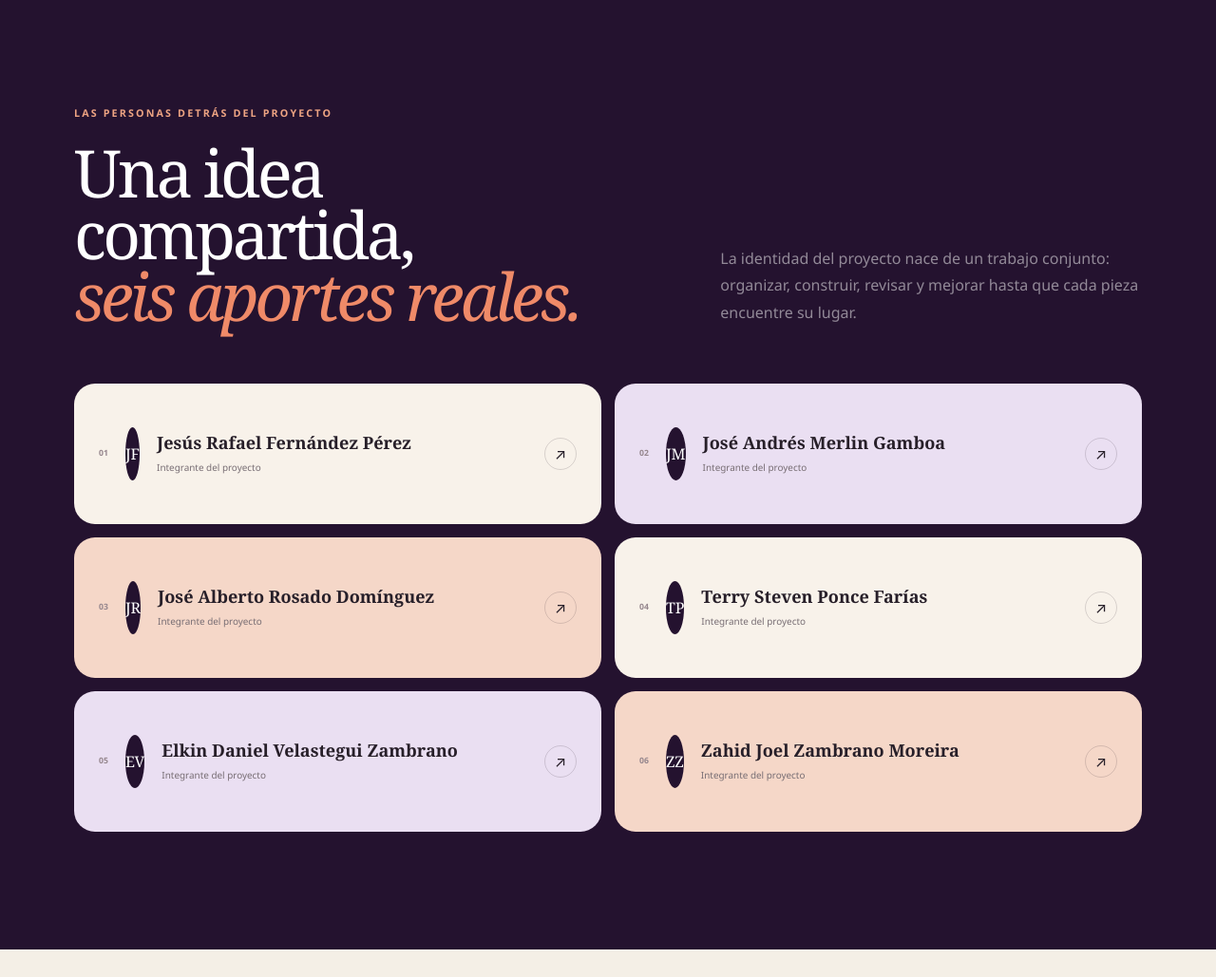
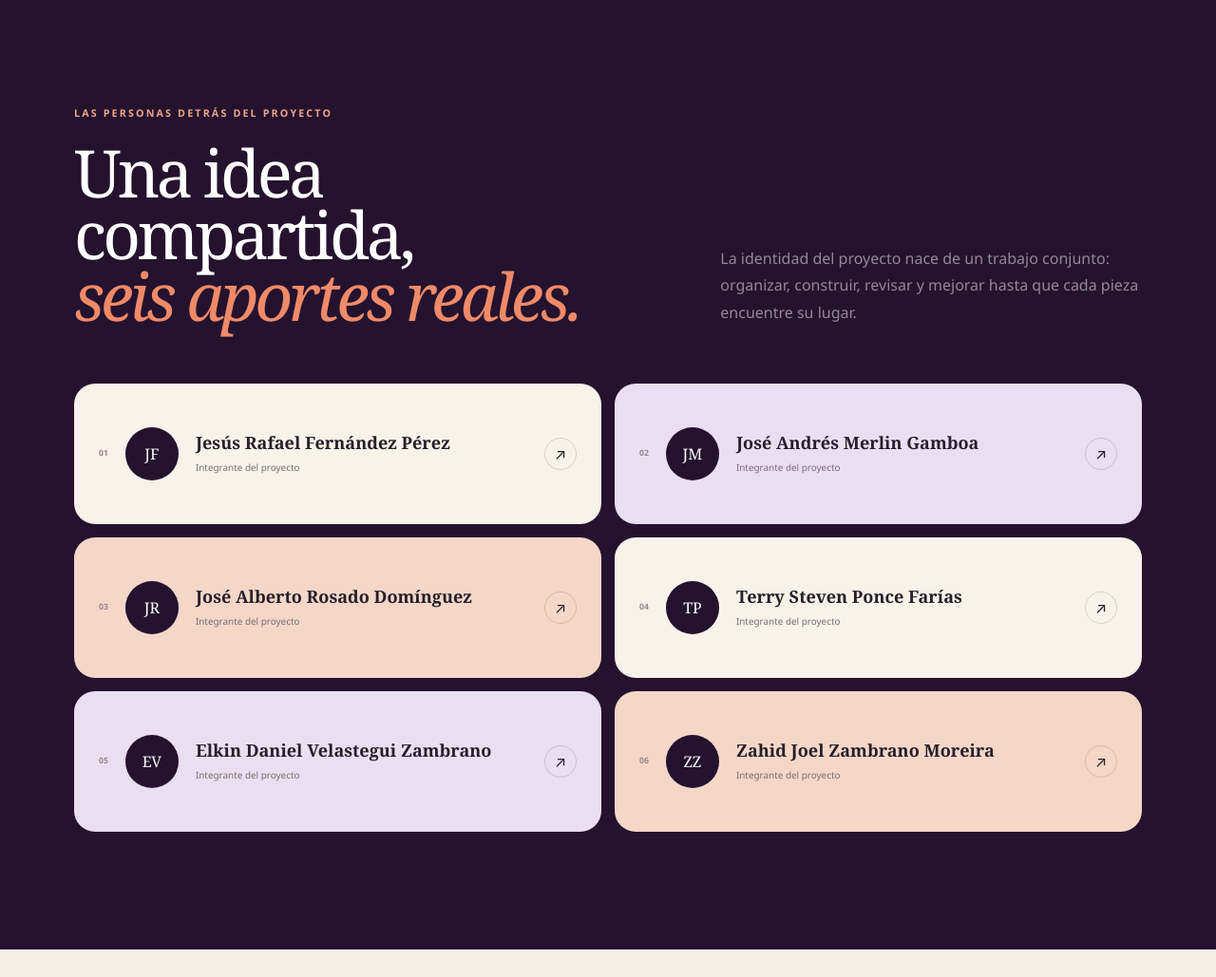
Before and after one commit to Team-Evorion/pwapractica5, a Laravel app: page /equipo in a window 1280 px wide. Shown: the part 877-1906 px from the top of the page at 95% size. Run offline with Laravel 12, Linux system fonts and the light colour scheme.

Commit message:
fix: conservar avatares circulares del equipo

```diff
--- a/public/css/team.css
+++ b/public/css/team.css
@@ -77,7 +77,7 @@ html { scroll-behavior: smooth; }
 .team-member:nth-child(3), .team-member:nth-child(6) { background: #f5d7c8; }
 .team-member:hover { background: #fff; transform: translateY(-5px); }
 .team-member-number { color: #95868d; font-size: .54rem; font-weight: 850; }
-.team-member-avatar { align-items: center; background: var(--team-plum); border-radius: 50%; color: #fff; display: flex; flex: 0 0 56px; font-family: Georgia, serif; height: 56px; justify-content: center; }
+.team-member-avatar { align-items: center; aspect-ratio: 1; background: var(--team-plum); border-radius: 50%; color: #fff; display: flex; font-family: Georgia, serif; height: 56px; justify-content: center; min-width: 56px; width: 56px; }
 .team-member h3 { font-family: Georgia, serif; font-size: 1.13rem; font-weight: 600; line-height: 1.22; margin-bottom: 8px; }
 .team-member p { color: var(--team-muted); font-size: .62rem; margin: 0; }
 .team-member-arrow { border: 1px solid rgba(46, 31, 45, .16); border-radius: 50%; display: grid; height: 34px; place-items: center; transition: background .2s ease, color .2s ease; width: 34px; }
@@ -144,7 +144,7 @@ html { scroll-behavior: smooth; }
 @media (max-width: 420px) {
     .team-member { gap: 13px; }
     .team-member-number { display: none; }
-    .team-member-avatar { flex-basis: 48px; height: 48px; width: 48px; }
+    .team-member-avatar { height: 48px; min-width: 48px; width: 48px; }
 }
 @media (prefers-reduced-motion: reduce) {
     html { scroll-behavior: auto; }
```
